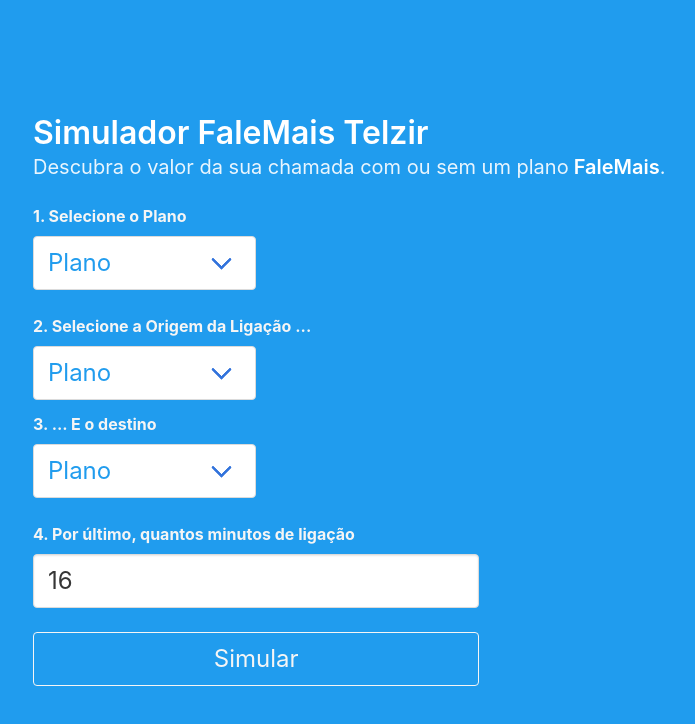
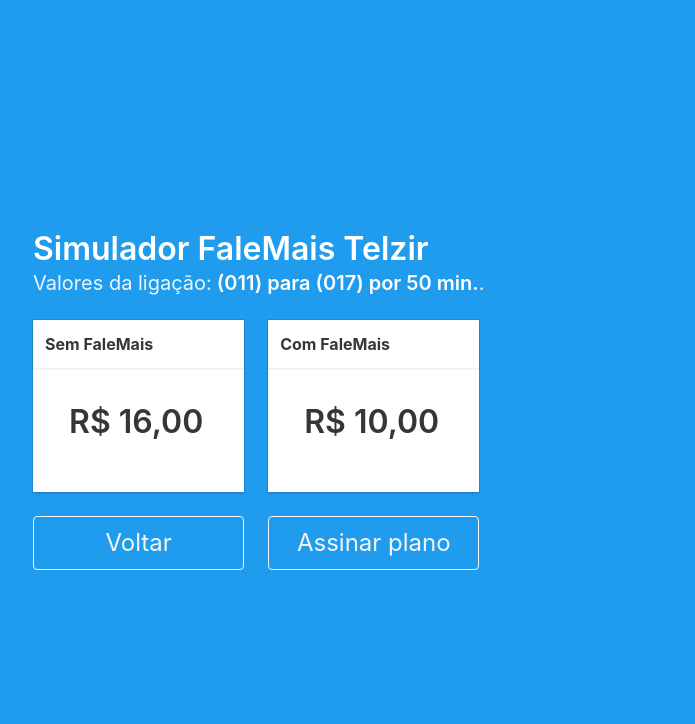
Before and after one commit to fredsonrodrigues/simulador-aleatorio-tarifa, a React (Create React App) app in the folder front-end/: page / in a window 1280 px wide. Shown: the top 724 px of the page, without its empty margins (31-726 px from the left). Built offline with nearby package versions, Linux system fonts and the light colour scheme.

Commit message:
Criando tela de Resultado

```diff
--- a/front-end/src/App.js
+++ b/front-end/src/App.js
@@ -1,12 +1,13 @@
 import React, { Component } from "react";
 import FormPage from "./Pages/FormPage"
+import FormResult from "./Pages/FormResult"
 import "./Assets/index.css";
 
 class App extends Component {
   render() {
     return (
       <div>
-        <FormPage />
+        <FormResult />
       </div>
     );
   }
--- /dev/null
+++ b/front-end/src/Components/Common/Card.js
@@ -0,0 +1,13 @@
+import React, { Component } from 'react';
+
+class Card extends Component {
+    render() {
+        return (
+            <div class="card">
+                {this.props.children}
+            </div>
+        );
+    }
+}
+
+export {Card};
--- a/front-end/src/Components/FormHero.js
+++ b/front-end/src/Components/FormHero.js
@@ -6,7 +6,7 @@
       <section className="hero is-info is-fullheight">
 
         <div className="hero-body">
-          <div className="container ">
+          <div className="container">
             {this.props.children}
           </div>
         </div>
--- a/front-end/src/Components/index.js
+++ b/front-end/src/Components/index.js
@@ -2,3 +2,4 @@
 export * from './Common/Input'
 export * from './Common/Select'
 export * from './Common/Button'
+export * from './Common/Card'
--- /dev/null
+++ b/front-end/src/Pages/FormResult.js
@@ -0,0 +1,52 @@
+import React, { Component } from "react";
+import { FormHero, Card, Button } from "../Components";
+
+class FormResult extends Component {
+  render() {
+    return (
+      <FormHero>
+        <p className="title">Simulador FaleMais Telzir</p>
+        <p className="subtitle">
+          Valores da ligação:
+          <strong> (011) para (017) por 50 min.</strong>.
+        </p>
+        <div className="columns">
+          <div className="column is-one-fifth">
+            <Card>
+              <header class="card-header">
+                <p class="card-header-title">Sem FaleMais</p>
+              </header>
+              <div class="card-content">
+                <div class="content">
+                    <h1 class="card-header-title">R$ 16,00</h1>
+                </div>
+              </div>
+            </Card>
+          </div>
+          <div className="column is-one-fifth">
+            <Card>
+              <header class="card-header">
+                <p class="card-header-title">Com FaleMais</p>
+              </header>
+              <div class="card-content">
+                <div class="content">
+                    <h1 class="card-header-title">R$ 10,00</h1>
+                </div>
+              </div>
+            </Card>
+          </div>
+        </div>
+        <div className="columns">
+          <div className="column is-one-fifth">
+            <Button>Voltar</Button>
+          </div>
+          <div className="column is-one-fifth">
+            <Button>Assinar plano</Button>
+          </div>
+        </div>
+      </FormHero>
+    );
+  }
+}
+
+export default FormResult;
```
